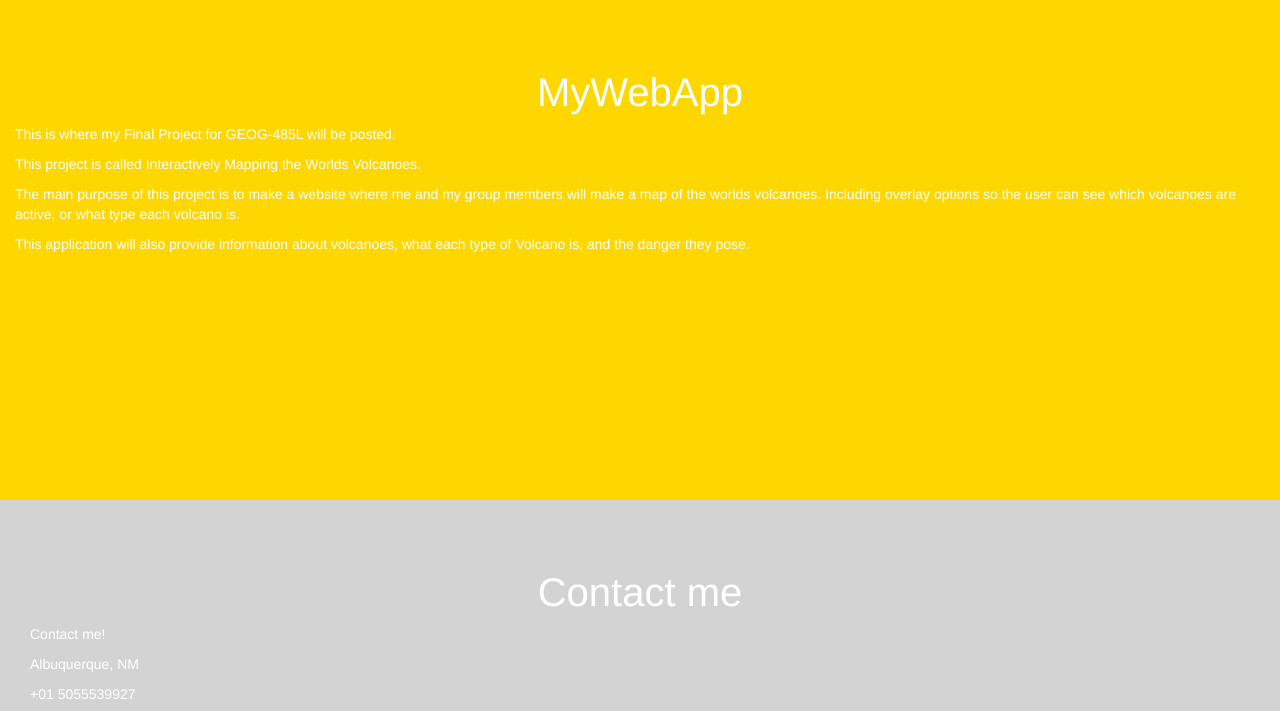
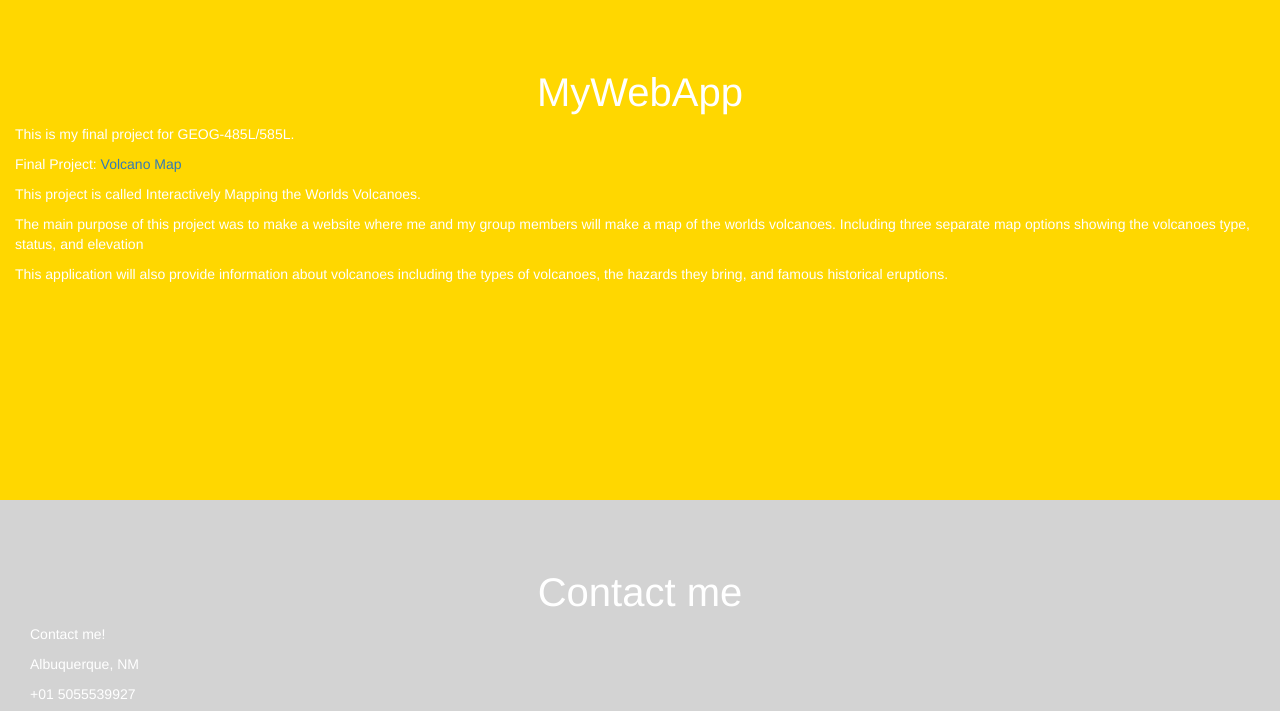
Before and after one commit to abrahampark/abrahampark.github.io, a plain HTML site: page index.html in a window 1280 px wide. Shown: the part 2820-3531 px from the top of the page. Drawn offline with Linux system fonts and the light colour scheme.

Commit message:
modifying MYWebApp text

```diff
--- a/index.html
+++ b/index.html
@@ -187,13 +187,12 @@
         <h3>
             <center>MyWebApp</center>
         </h3>
-        <p>This is where my Final Project for GEOG-485L will be posted.</p>
+        <p>This is my final project for GEOG-485L/585L.</p>
+        <p>Final Project: <a href="https://abrahampark.github.io/MyWebApp/" target="_blank">Volcano Map</a></p>
         <p>This project is called Interactively Mapping the Worlds Volcanoes.</p>
-        <p>The main purpose of this project is to make a website where me and my group members
-            will make a map of the worlds volcanoes. Including overlay options so the user
-            can see which volcanoes are active, or what type each volcano is.</p>
-        <p>This application will also provide information about volcanoes, what each type of Volcano is, and the danger
-            they pose.</p>
+        <p>The main purpose of this project was to make a website where me and my group members
+            will make a map of the worlds volcanoes. Including three separate map options showing the volcanoes type, status, and elevation</p>
+        <p>This application will also provide information about volcanoes including the types of volcanoes, the hazards they bring, and famous historical eruptions.</p>
     </div>
 
     <div id="section5_contact" class="container-fluid">
```
